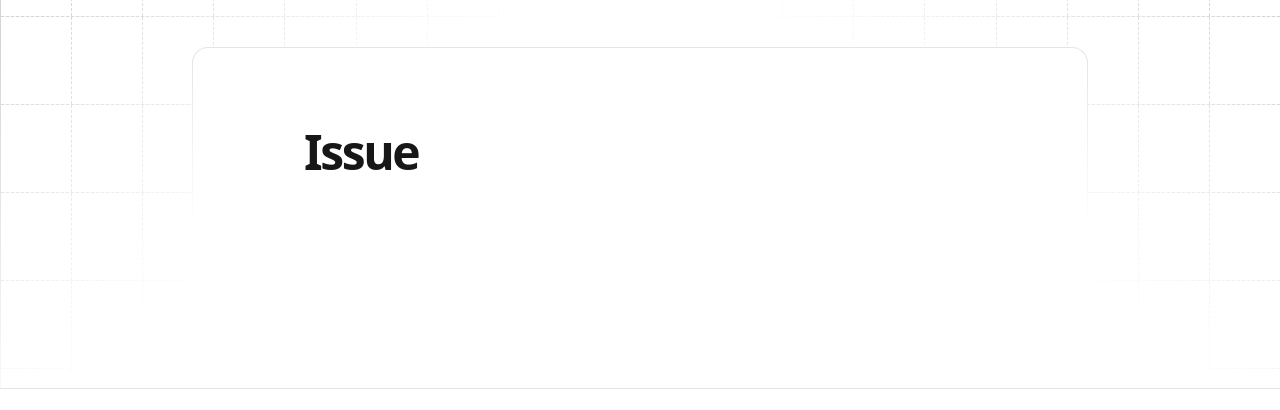
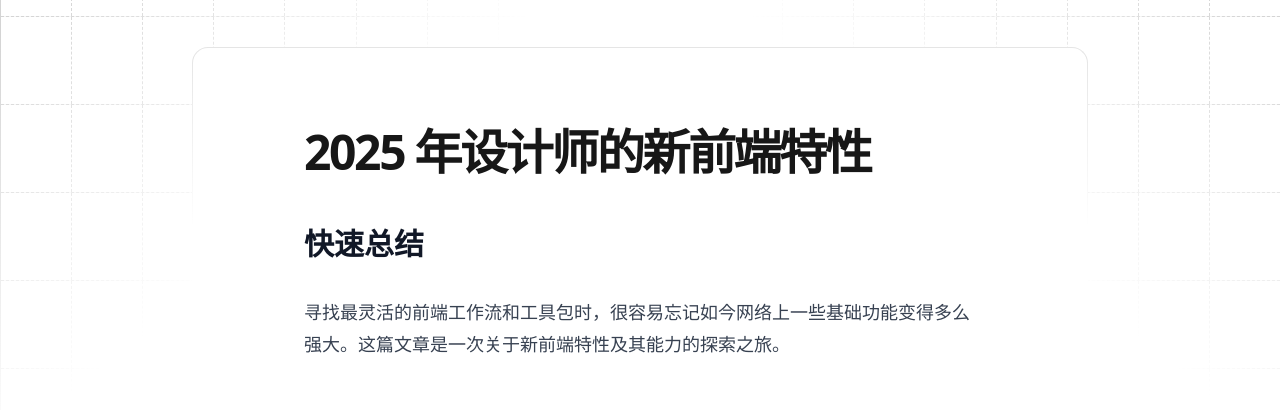
Before and after one commit to wiirhan/wiirhan.github.io, an Astro site: page /css-weekly/new-front-end-features in a window 1280 px wide. Shown: the part 73-483 px from the top of the page. Built offline with nearby package versions, Linux system fonts and the light colour scheme; Astro itself is replaced by a stand-in of ours.

Commit message:
feat: add new article

```diff
--- a/src/content/css-weekly/new-front-end-features.md
+++ b/src/content/css-weekly/new-front-end-features.md
@@ -1,5 +1,9 @@
 ---
-title: Issue #602
-description: Issue #602
+title: "2025 年设计师的新前端特性"
+description: "2025 年设计师的新前端特性"
 dateFormatted: Jan 12 2025
 ---
+
+## 快速总结
+
+寻找最灵活的前端工作流和工具包时，很容易忘记如今网络上一些基础功能变得多么强大。这篇文章是一次关于新前端特性及其能力的探索之旅。
```
